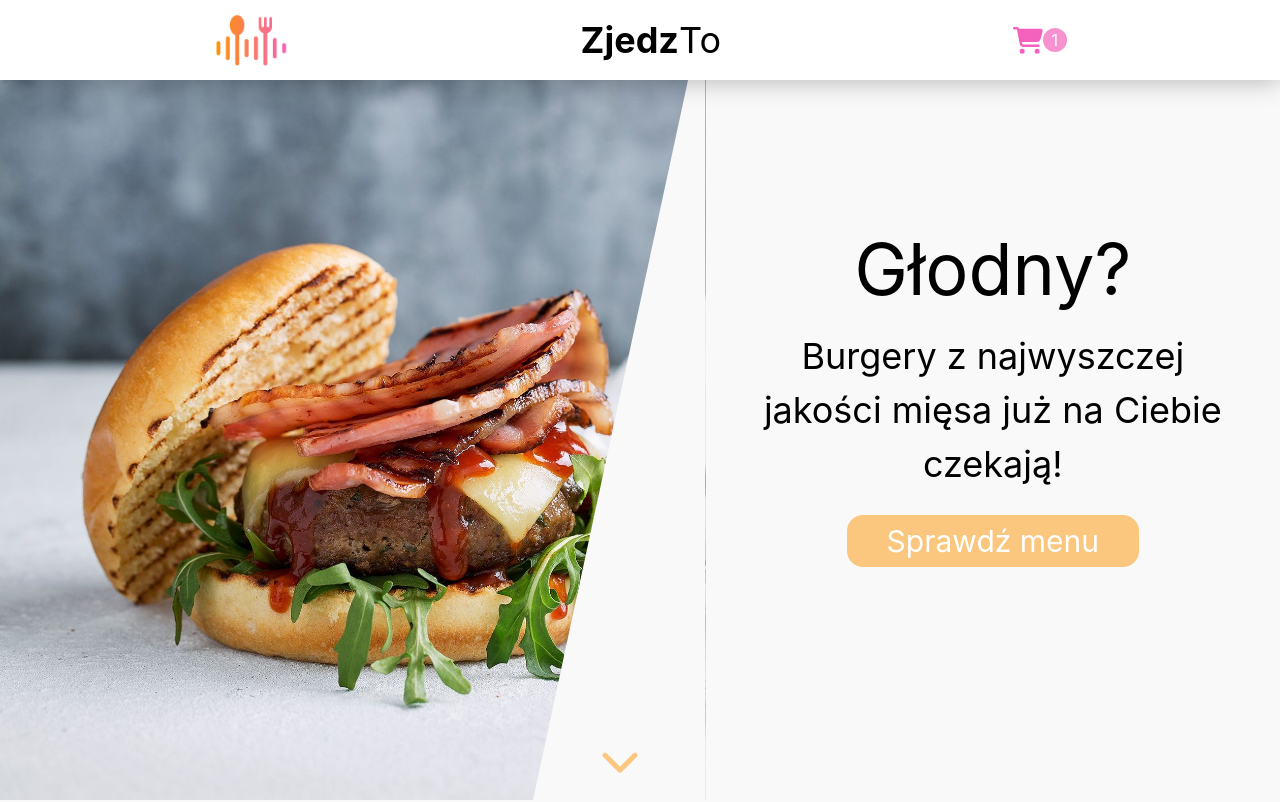
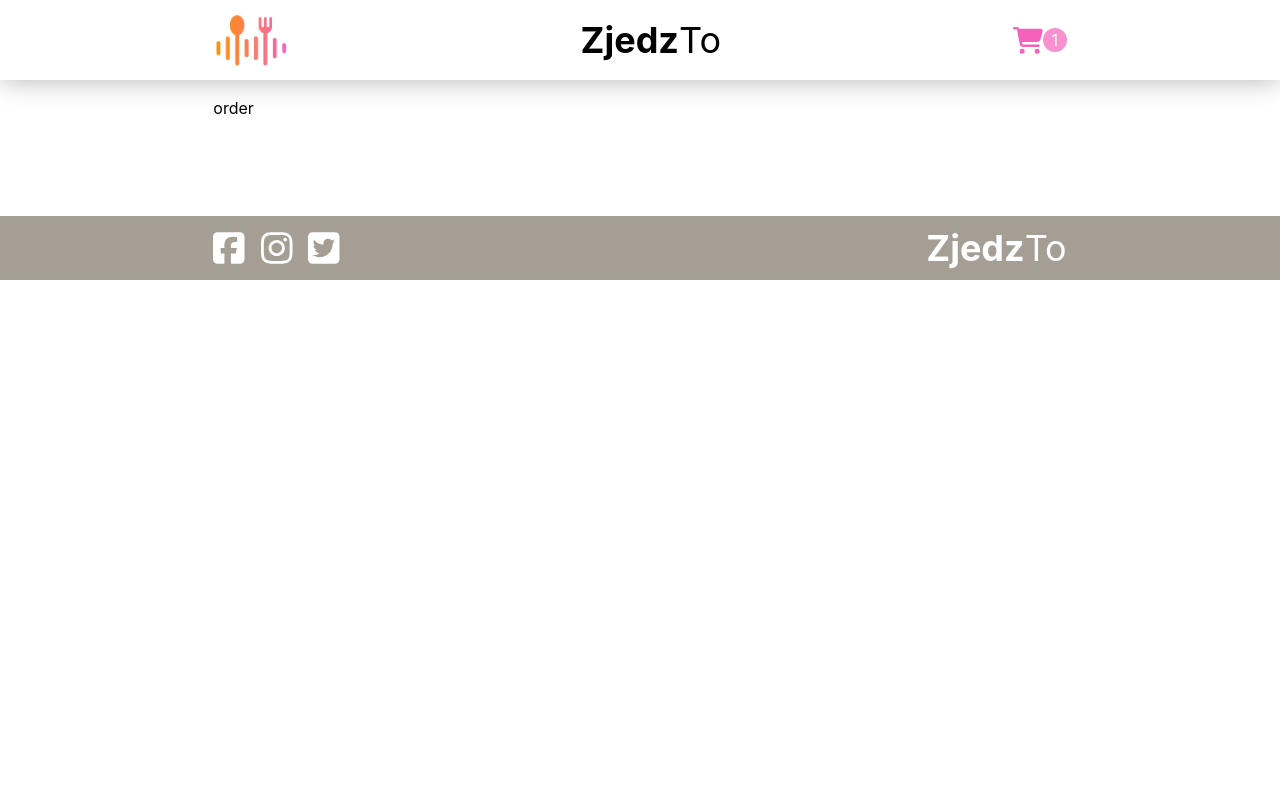
Before and after one commit to TomaszSack/zjedzto, a React (Create React App) app: page /order in a window 1280 px wide. Shown: the top 802 px of the page. Built offline with nearby package versions, Linux system fonts and the light colour scheme.

Commit message:
added react router

```diff
--- a/package.json
+++ b/package.json
@@ -36,6 +36,7 @@
     "eslint-plugin-import": "^2.25.3",
     "jest": "^27.3.1",
     "postcss": "^8.4.20",
+    "react-router-dom": "^6.5.0",
     "tailwindcss": "^3.2.4"
   },
   "scripts": {
--- a/src/App.tsx
+++ b/src/App.tsx
@@ -1,12 +1,16 @@
 import React from "react";
 import Home from "./pages/Home";
-import PageWrapper from "layout/PageWrapper";
+import { BrowserRouter as Router, Routes, Route } from "react-router-dom";
+import OrderPage from "pages/OrderPage";
 
 function App() {
   return (
-    <PageWrapper>
-      <Home />
-    </PageWrapper>
+    <Router>
+      <Routes>
+        <Route path="/" element={<Home />} />
+        <Route path="/order" element={<OrderPage />} />
+      </Routes>
+    </Router>
   );
 }
 
--- a/src/pages/Home.tsx
+++ b/src/pages/Home.tsx
@@ -1,12 +1,13 @@
 import Hero from "components/Hero";
 import MenuSection from "components/Menu/MenuSection";
+import PageWrapper from "layout/PageWrapper";
 
 const Home = () => {
   return (
-    <>
+    <PageWrapper>
       <Hero />
       <MenuSection />
-    </>
+    </PageWrapper>
   );
 };
 export default Home;
--- /dev/null
+++ b/src/pages/OrderPage.tsx
@@ -0,0 +1,13 @@
+import ContentContainer from "layout/ContentContainer";
+import PageWrapper from "layout/PageWrapper";
+
+const OrderPage = () => {
+  return (
+    <PageWrapper>
+      <ContentContainer>
+        <div className="py-24">order</div>
+      </ContentContainer>
+    </PageWrapper>
+  );
+};
+export default OrderPage;
```
Also changed, not shown: 1 other file (tests, documents, lock files or other folders).
